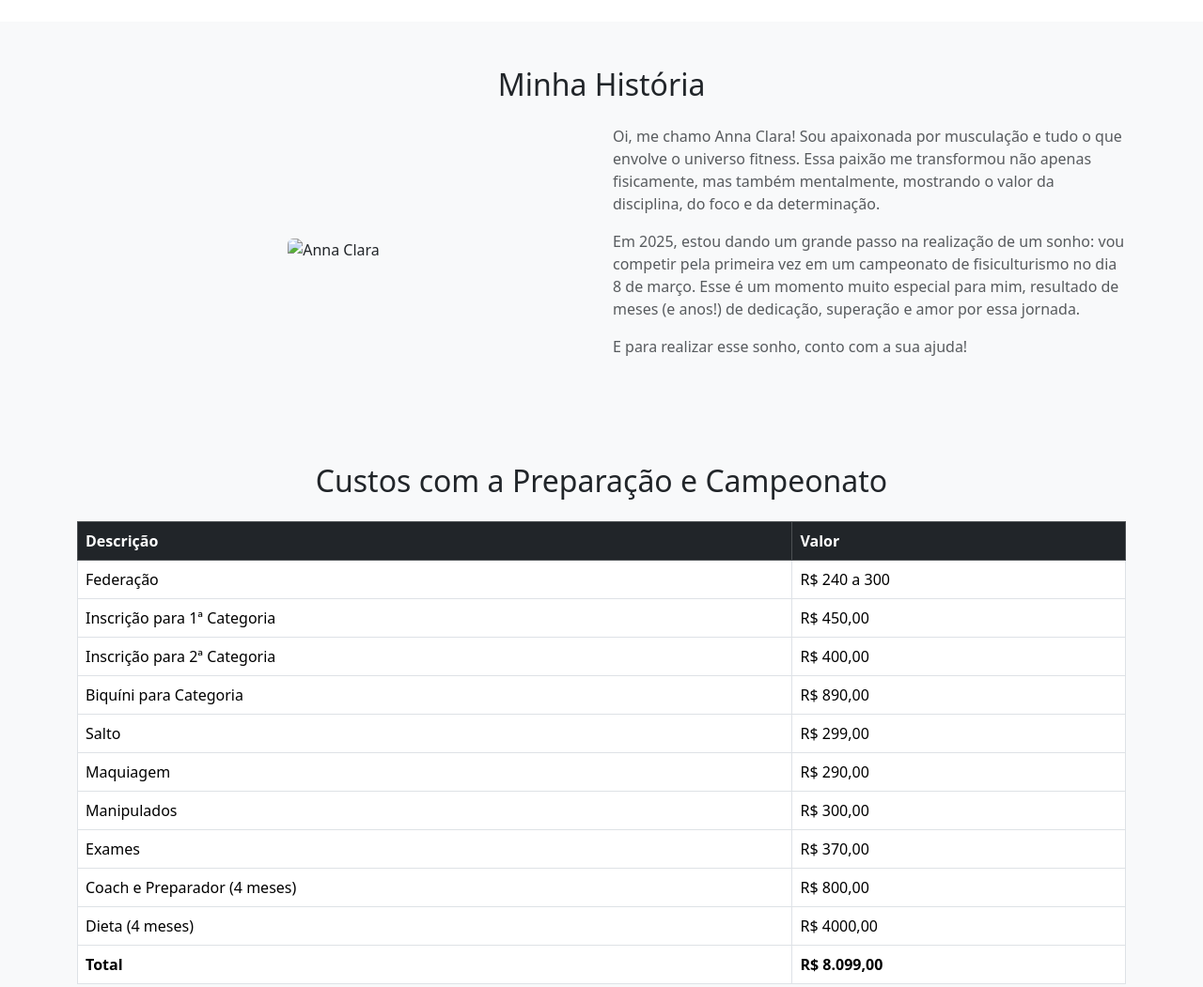
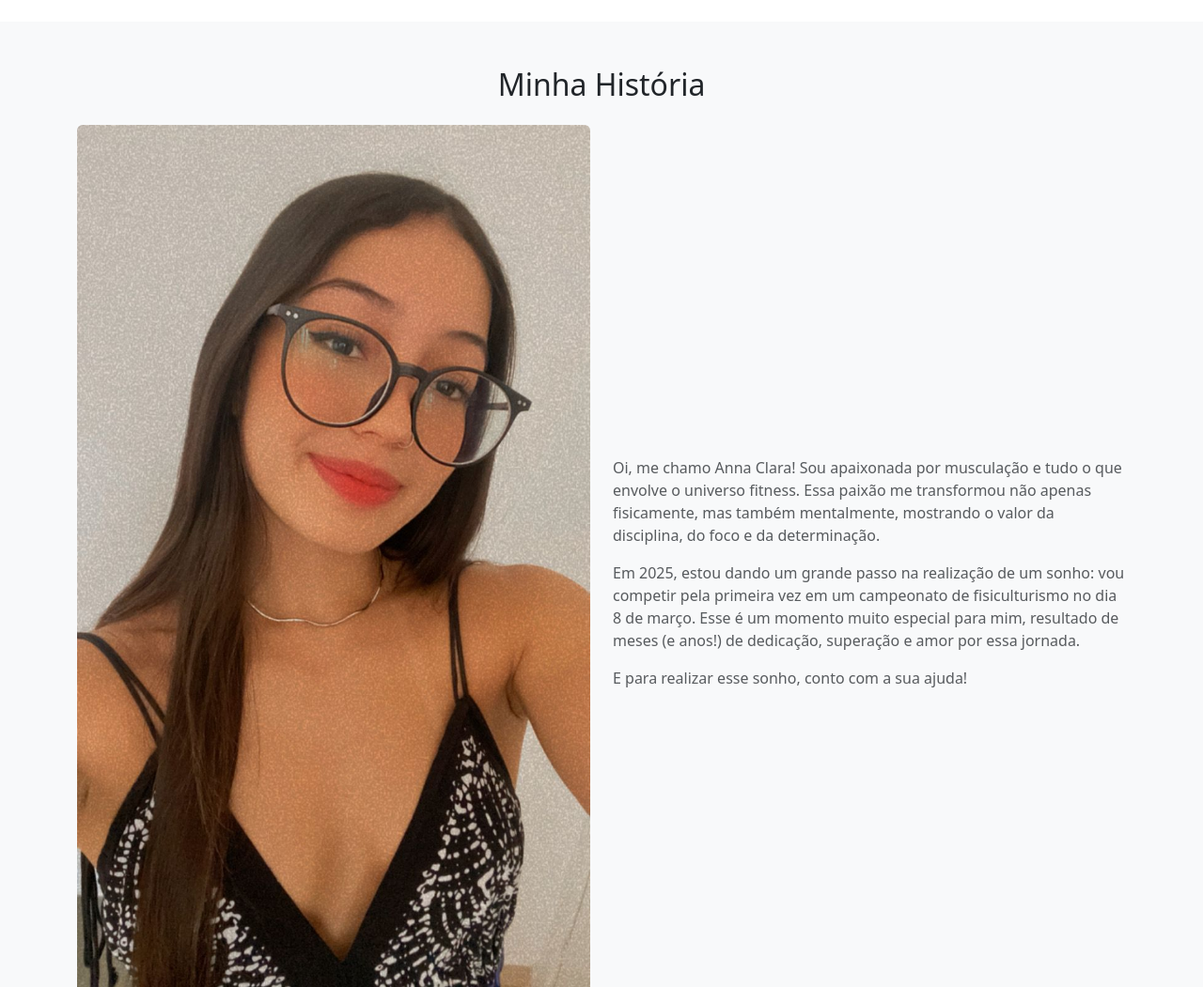
Before and after one commit to Anninha777/anninha777.github.io, a plain HTML site: page index.html in a window 1280 px wide. Shown: the part 1840-2891 px from the top of the page at 94% size. Drawn offline with nearby package versions, Linux system fonts and the light colour scheme.

Commit message:
Atualizar o index.html

```diff
--- a/index.html
+++ b/index.html
@@ -62,7 +62,7 @@
     <div class="row align-items-center">
       <!-- Coluna da Imagem -->
       <div class="col-md-6 text-center">
-        <img src="anna-clara.jpg" alt="Anna Clara" class="img-fluid rounded">
+        <img src="Imagem de apresetação.jpeg" alt="Anna Clara" class="img-fluid rounded">
       </div>
       <!-- Coluna do Texto -->
       <div class="col-md-6">
```
